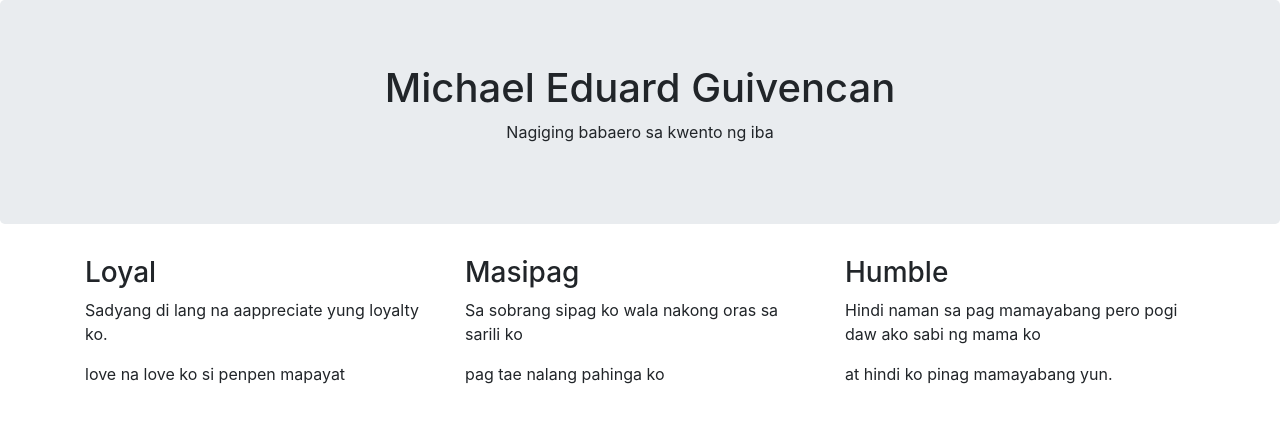
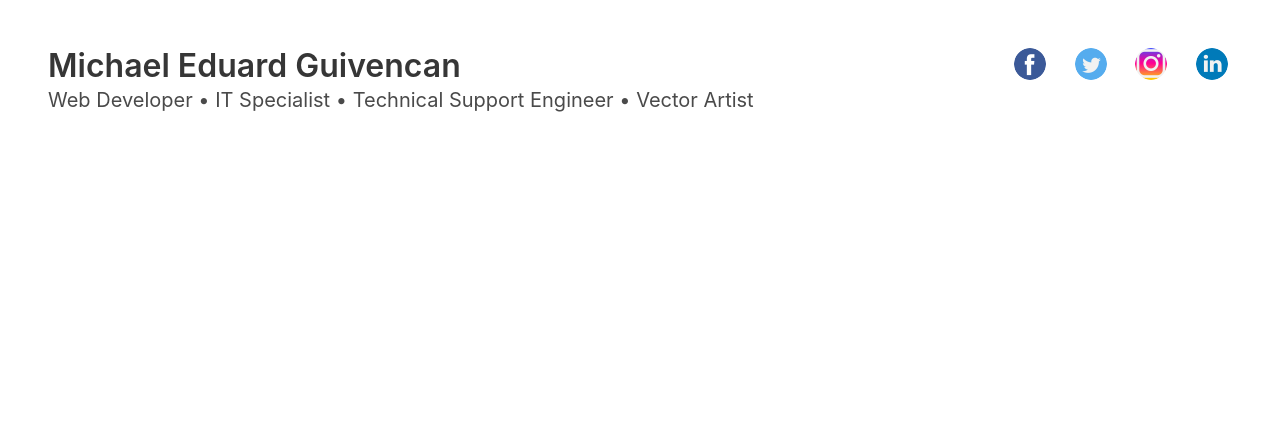
Before and after one commit to meguivencan/meguivencan.github.io, a plain HTML site: page index.html in a window 1280 px wide. Drawn offline with nearby package versions, Linux system fonts and the light colour scheme.

Commit message:
added navbar/header

```diff
--- a/index.html
+++ b/index.html
@@ -1,40 +1,43 @@
 <!DOCTYPE html>
-<html lang="en">
+<html>
   <head>
-  <title>Bootstrap Example</title>
     <meta charset="utf-8">
     <meta name="viewport" content="width=device-width, initial-scale=1">
-  <link rel="stylesheet" href="https://maxcdn.bootstrapcdn.com/bootstrap/4.5.2/css/bootstrap.min.css">
-  <script src="https://ajax.googleapis.com/ajax/libs/jquery/3.5.1/jquery.min.js"></script>
-  <script src="https://cdnjs.cloudflare.com/ajax/libs/popper.js/1.16.0/umd/popper.min.js"></script>
-  <script src="https://maxcdn.bootstrapcdn.com/bootstrap/4.5.2/js/bootstrap.min.js"></script>
+    <title>Welcome to my fortfolio</title>
+    <link rel="stylesheet" href="https://cdn.jsdelivr.net/npm/bulma@0.9.0/css/bulma.min.css">
   </head>
   <body>
-
-<div class="jumbotron text-center">
-  <h1>Michael Eduard Guivencan</h1>
-  <p>Nagiging babaero sa kwento ng iba</p>
+  <section class="section">
+    <div class="columns">
+      <div class="column is-four-fifths">
+        <h1 class="title">
+           Michael Eduard Guivencan
+        </h1>
+        <p class="subtitle">
+          Web Developer • IT Specialist • Technical Support Engineer • Vector Artist
+        </p>
       </div>
-
-<div class="container">
-  <div class="row">
-    <div class="col-sm-4">
-      <h3>Loyal</h3>
-      <p>Sadyang di lang na aappreciate yung loyalty ko.</p>
-      <p>love na love ko si penpen mapayat</p>
+      <div class="column">
+        <figure class="image is-32x32">
+          <img class="is-rounded" src="logo/facebook.png">
+        </figure>
       </div>
-    <div class="col-sm-4">
-      <h3>Masipag</h3>
-      <p>Sa sobrang sipag ko wala nakong oras sa sarili ko</p>
-      <p>pag tae nalang pahinga ko</p>
+      <div class="column">
+        <figure class="image is-32x32">
+          <img class="is-rounded" src="logo/twitter.png">
+        </figure>
       </div>
-    <div class="col-sm-4">
-      <h3>Humble</h3>
-      <p>Hindi naman sa pag mamayabang pero pogi daw ako sabi ng mama ko</p>
-      <p>at hindi ko pinag mamayabang yun.</p>
+      <div class="column">
+        <figure class="image is-32x32">
+          <img class="is-rounded" src="logo/instagram.png">
+        </figure>
+      </div>
+      <div class="column">
+        <figure class="image is-32x32">
+          <img class="is-rounded" src="logo/linkedin.png">
+        </figure>
       </div>
     </div>
-</div>
-
+  </section>
   </body>
 </html>
```
Also changed, not shown: facebook.png (added), logo/facebook.png (added), logo/instagram.png (added), logo/linkedin.png (added), logo/twitter.png (added). Lines whose indentation alone changed are shown as unchanged.
